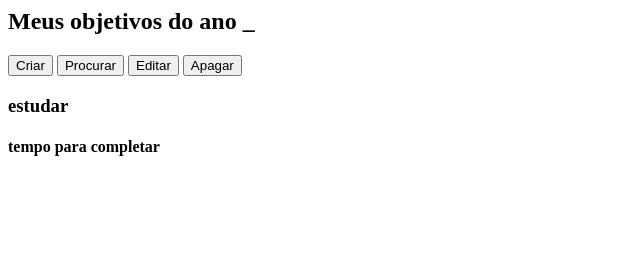
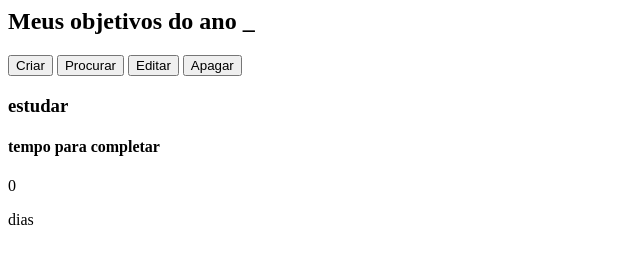
Before and after one commit to Enzo-Przy/objetivos, a plain HTML site: page index.html in a window 1280 px wide. Shown: the full height of the page, 0-640 px from the left. Drawn offline with Linux system fonts and the light colour scheme.

Commit message:
dias contador

```diff
--- a/index.html
+++ b/index.html
@@ -29,6 +29,10 @@
                         tempo para completar
 
                     </h4>
+                    <div class="contador-digito">
+                        <p class="contador-digito-numerico">0</p>
+                        <p class="contador-digito-texto">dias</p>
+                    </div>
 
                 </div>
 
```
